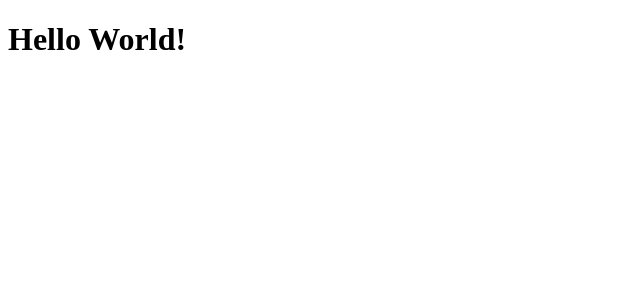
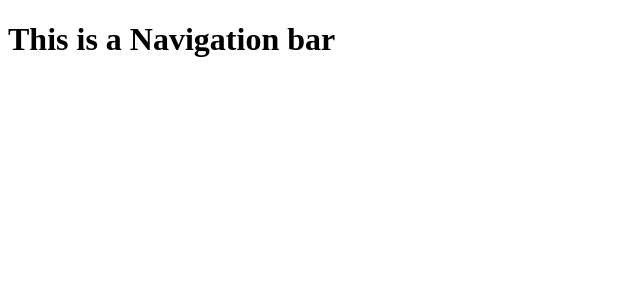
Before and after one commit to Moobell1212/React-weather-forecast, a React (Create React App) app in the folder weather-forecast/: page / in a window 1280 px wide. Shown: the top 300 px of the page, without its empty margins (0-640 px from the left). Built offline with nearby package versions, Linux system fonts and the light colour scheme.

Commit message:
draft navbar added

```diff
--- a/weather-forecast/src/App.js
+++ b/weather-forecast/src/App.js
@@ -1,9 +1,14 @@
 import React from 'react';
 import { HashRouter as Router, Route, Routes } from 'react-router-dom';
 
+import NavigationBar from './components/Navbar';
+
 export default function App() {
-  return (<div>
-    <h1>Hello World!</h1>
+  return (
+  <Router>
+    <div>
+      <NavigationBar />
     </div>
+  </Router>
   )
 }
--- a/weather-forecast/src/components/Navbar.js
+++ b/weather-forecast/src/components/Navbar.js
@@ -0,0 +1,8 @@
+
+export default function NavigationBar() {
+    return (
+        <div>
+        <h1> This is a Navigation bar</h1>
+        </div>
+    )
+}
```
